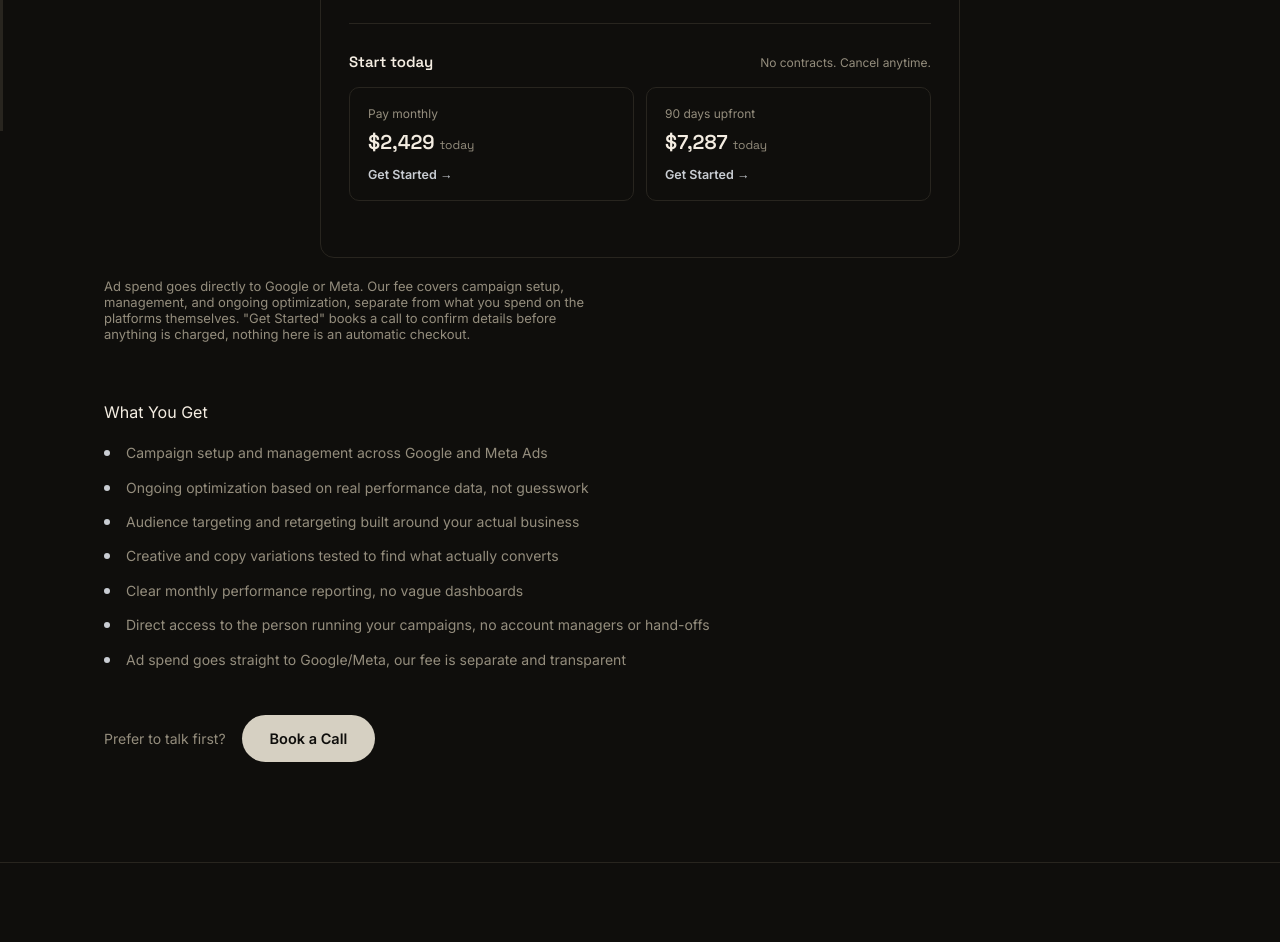
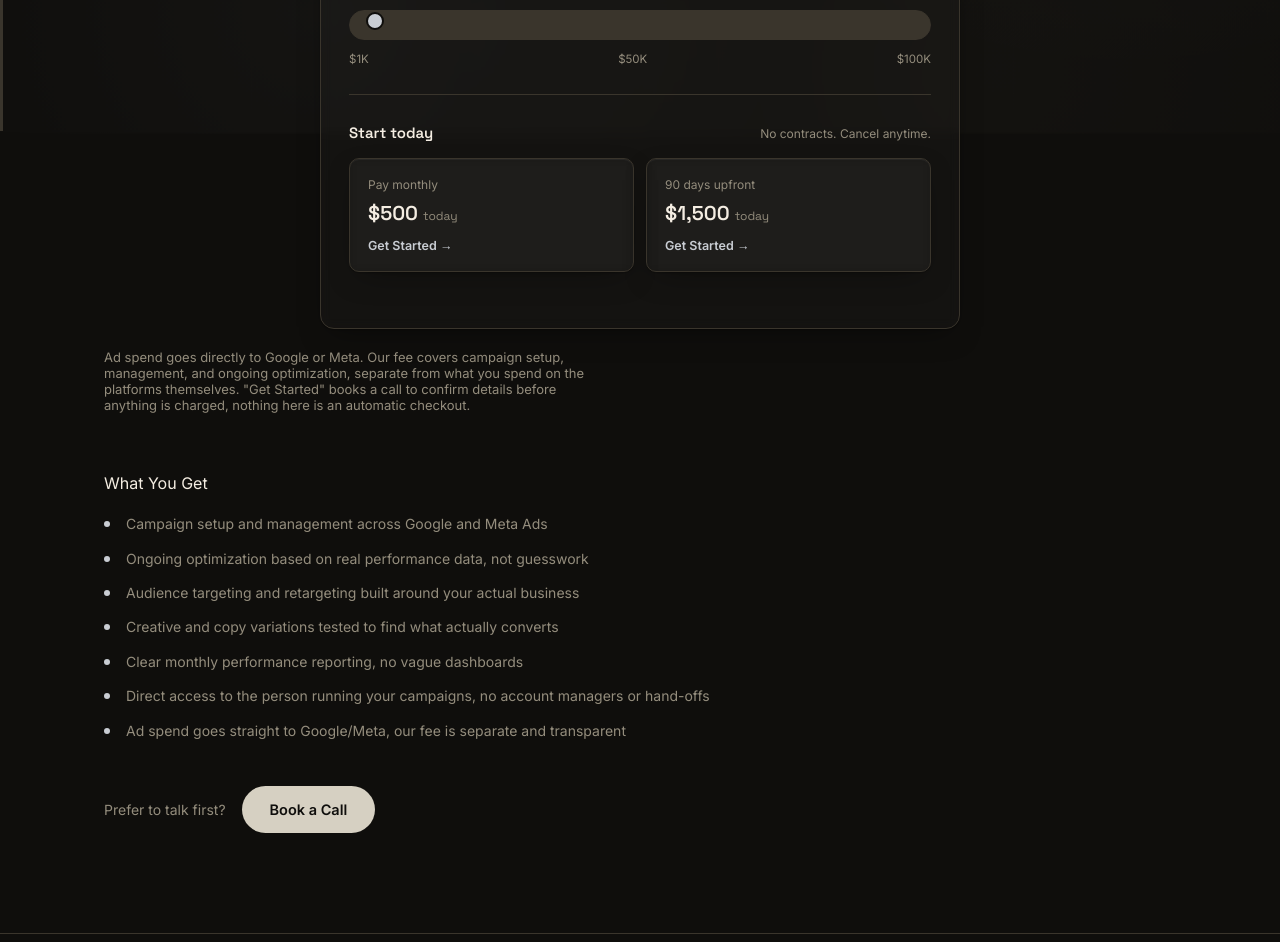
Before and after one commit to ascendmg/ascend-site, a website: page pricing-ads.html in a window 1280 px wide. Shown: the part 669-1611 px from the top of the page. Drawn offline with Linux system fonts and the light colour scheme; files whose address does not match are found by name.

Commit message:
Add files via upload

```diff
--- a/pricing-ads.html
+++ b/pricing-ads.html
@@ -117,19 +117,19 @@
     .slider-fee{text-align:left; margin-top:14px;}
   }
   #adSlider{
-    width:100%; -webkit-appearance:none; appearance:none; height:2px;
+    width:100%; -webkit-appearance:none; appearance:none; height:1.5px;
     border-radius:999px; outline:none;
   }
   #adSlider::-webkit-slider-thumb{
-    -webkit-appearance:none; appearance:none; width:16px; height:16px; border-radius:50%;
-    background:var(--platinum); cursor:pointer; border:3px solid var(--black);
-    margin-top:-7px;
+    -webkit-appearance:none; appearance:none; width:18px; height:18px; border-radius:50%;
+    background:var(--platinum); cursor:pointer; border:2px solid var(--black);
+    margin-top:-8.25px;
   }
   #adSlider::-moz-range-thumb{
-    width:16px; height:16px; border-radius:50%; background:var(--platinum);
-    cursor:pointer; border:3px solid var(--black);
+    width:18px; height:18px; border-radius:50%; background:var(--platinum);
+    cursor:pointer; border:2px solid var(--black);
   }
-  #adSlider::-moz-range-track{height:2px; border-radius:999px;}
+  #adSlider::-moz-range-track{height:1.5px; border-radius:999px;}
   .slider-range-labels{display:flex; justify-content:space-between; margin-top:8px; font-size:11.5px; color:var(--muted);}
 
   .ascent-divider{border-top:1px solid var(--line); margin:28px 0;}
@@ -298,11 +298,11 @@
       <div class="ascent-top-row">
         <div>
           <div class="slider-label">Your monthly ad spend</div>
-          <div class="slider-value" id="spendDisplay">$5,000<span>/mo</span></div>
+          <div class="slider-value" id="spendDisplay">$1,000<span>/mo</span></div>
         </div>
-        <div class="slider-fee">Our fee <strong id="feeDisplay">48.6%</strong> &middot; <span id="feeAmount">$2,429/mo</span></div>
+        <div class="slider-fee">Our fee <strong id="feeDisplay">50.0%</strong> &middot; <span id="feeAmount">$500/mo</span></div>
       </div>
-      <input type="range" id="adSlider" min="1000" max="100000" step="500" value="5000">
+      <input type="range" id="adSlider" min="1000" max="100000" step="500" value="1000">
       <div class="slider-range-labels"><span>$1K</span><span>$50K</span><span>$100K</span></div>
 
       <div class="ascent-divider"></div>
@@ -315,12 +315,12 @@
         <div class="ascent-pay-options">
           <button type="button" class="ascent-pay-card" id="checkoutMonthly">
             <div class="ascent-pay-label">Pay monthly</div>
-            <div class="ascent-pay-amount" id="payMonthlyAmount">$2,429 <span>today</span></div>
+            <div class="ascent-pay-amount" id="payMonthlyAmount">$500 <span>today</span></div>
             <div class="ascent-pay-cta">Get Started &rarr;</div>
           </button>
           <button type="button" class="ascent-pay-card" id="checkout90Day">
             <div class="ascent-pay-label">90 days upfront</div>
-            <div class="ascent-pay-amount" id="pay90Amount">$7,287 <span>today</span></div>
+            <div class="ascent-pay-amount" id="pay90Amount">$1,500 <span>today</span></div>
             <div class="ascent-pay-cta">Get Started &rarr;</div>
           </button>
         </div>
@@ -431,14 +431,10 @@
     payMonthlyAmount.innerHTML = '$' + feeDollars.toLocaleString() + ' <span>today</span>';
     pay90Amount.innerHTML = '$' + (feeDollars * 3).toLocaleString() + ' <span>today</span>';
 
-    // Colored track fill — aligned to the thumb's actual visual center, not
-    // the raw percentage, since a range thumb's travel distance is the
-    // track width minus its own diameter. Without this, the fill edge and
-    // the circle visibly disconnect near both ends of the slider.
-    const THUMB_SIZE = 16;
-    const trackWidth = adSlider.offsetWidth;
-    const thumbCenterPx = progress * (trackWidth - THUMB_SIZE) + THUMB_SIZE / 2;
-    const fillPct = (thumbCenterPx / trackWidth) * 100;
+    // Colored track fill — simple raw percentage matched to slider progress,
+    // so it starts fully empty at the far left and fully colored at the
+    // far right, with the thumb always sitting right at the fill's edge.
+    const fillPct = progress * 100;
     adSlider.style.background = `linear-gradient(to right, var(--platinum) 0%, var(--platinum) ${fillPct}%, var(--line) ${fillPct}%, var(--line) 100%)`;
   }
   if (adSlider) {
--- a/shared.css
+++ b/shared.css
@@ -6,7 +6,7 @@
     --green-dim:#94907f;
     --ivory:#f4ede2;
     --muted:#948d7d;
-    --line:#28251f;
+    --line:#3a352c;
     --platinum:#c9cdd3;
     --platinum-dim:#83878d;
   }
@@ -17,7 +17,26 @@
     color:var(--ivory);
     font-family:'Inter',sans-serif;
     overflow-x:hidden;
+    position:relative;
   }
+  body::before{
+    content:'';
+    position:fixed;
+    inset:0;
+    z-index:0;
+    pointer-events:none;
+    background:
+      radial-gradient(circle at 12% 8%, rgba(201,205,211,.05), transparent 40%),
+      radial-gradient(circle at 88% 22%, rgba(214,208,194,.04), transparent 45%),
+      radial-gradient(circle at 25% 85%, rgba(201,205,211,.035), transparent 40%),
+      radial-gradient(circle at 78% 92%, rgba(148,144,127,.04), transparent 45%);
+    animation:ambientDrift 30s ease-in-out infinite alternate;
+  }
+  @keyframes ambientDrift{
+    0%{ transform:translate(0,0) scale(1); }
+    100%{ transform:translate(-1.5%,1.5%) scale(1.04); }
+  }
+  #nav, .mobile-menu, main, header, footer, section, .wrap{position:relative; z-index:1;}
   h1,h2,h3,h4{font-family:'Space Grotesk',sans-serif;}
   a{color:inherit;text-decoration:none;}
   .wrap{max-width:1120px;margin:0 auto;padding:0 24px;}
@@ -731,3 +750,41 @@
   .learn-card h2{font-size:18px; font-weight:600; margin-bottom:10px; color:var(--ivory);}
   .learn-card p{color:var(--muted); font-size:13.5px; line-height:1.6;}
   @media (max-width:900px){ .learn-grid{grid-template-columns:1fr;} }
+
+  /* ============================================
+     GLOBAL "SHINE + VOLUME" TREATMENT
+     Applies to every card-like bordered box site-wide,
+     via attribute selectors matching the naming patterns
+     already used across the site (-card, -item, -block,
+     -tile, -tier, -panel), so this works without editing
+     every individual page.
+     ============================================ */
+  [class*="-card"]:not(.product-cards),
+  [class*="-item"]:not(.nav-item):not(.meta-item),
+  [class*="-block"]:not(.address-block),
+  [class*="-tile"],
+  [class*="-tier"]:not(.quote-tiers),
+  [class*="-panel"]:not(.mega-panel),
+  .content-tile{
+    background:rgba(255,255,255,.025);
+    backdrop-filter:blur(6px);
+    -webkit-backdrop-filter:blur(6px);
+    box-shadow:
+      inset 0 1px 0 rgba(255,255,255,.05),
+      0 1px 2px rgba(0,0,0,.3),
+      0 10px 30px -12px rgba(0,0,0,.5);
+    transition:border-color .25s ease, transform .25s ease, box-shadow .25s ease, background .25s ease;
+  }
+  [class*="-card"]:not(.product-cards):hover,
+  [class*="-item"]:not(.nav-item):not(.meta-item):hover,
+  [class*="-block"]:not(.address-block):hover,
+  [class*="-tile"]:hover,
+  [class*="-tier"]:not(.quote-tiers):hover,
+  [class*="-panel"]:not(.mega-panel):hover{
+    border-color:var(--platinum-dim);
+    background:rgba(255,255,255,.045);
+    box-shadow:
+      inset 0 1px 0 rgba(255,255,255,.09),
+      0 1px 2px rgba(0,0,0,.3),
+      0 16px 40px -14px rgba(0,0,0,.6);
+  }
```
